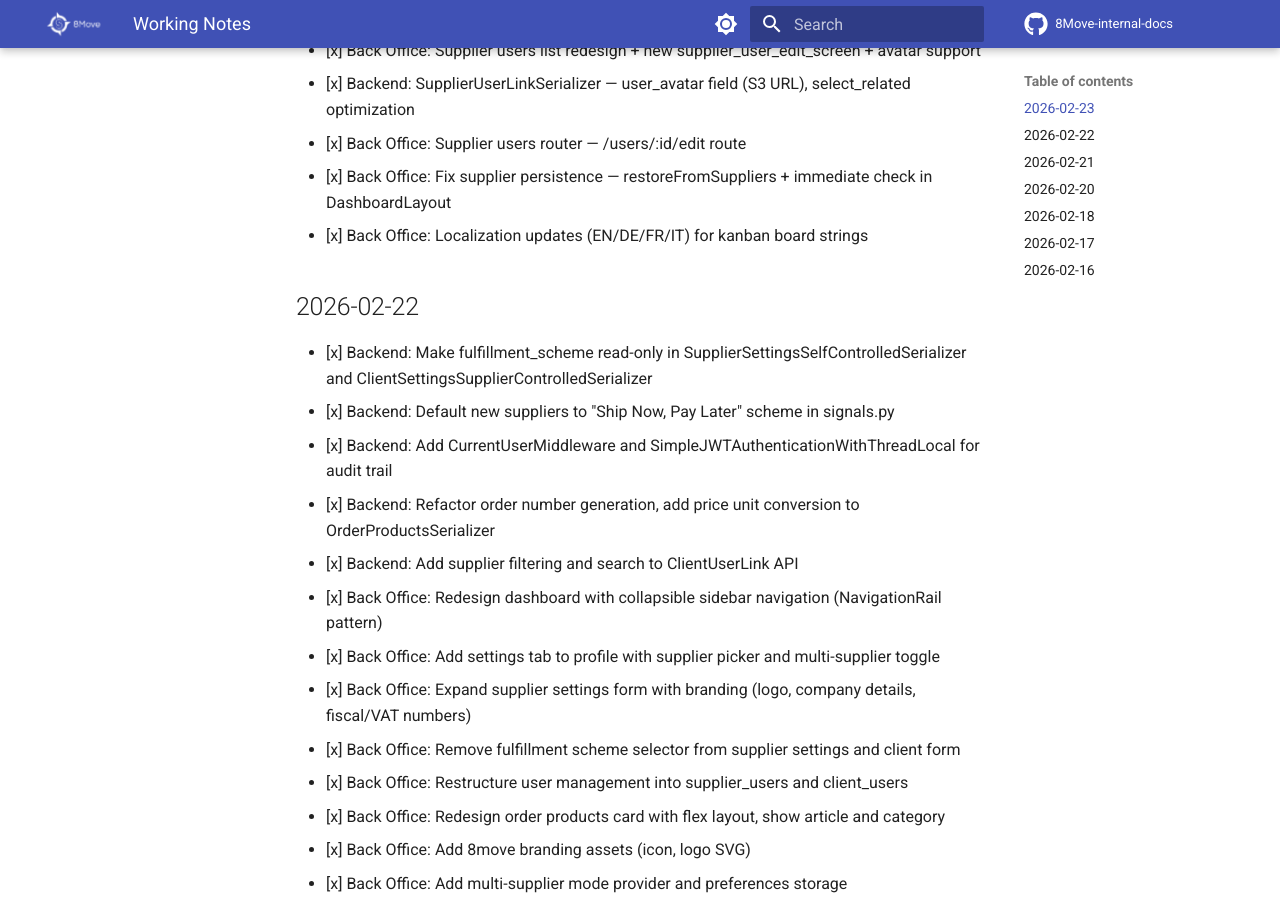
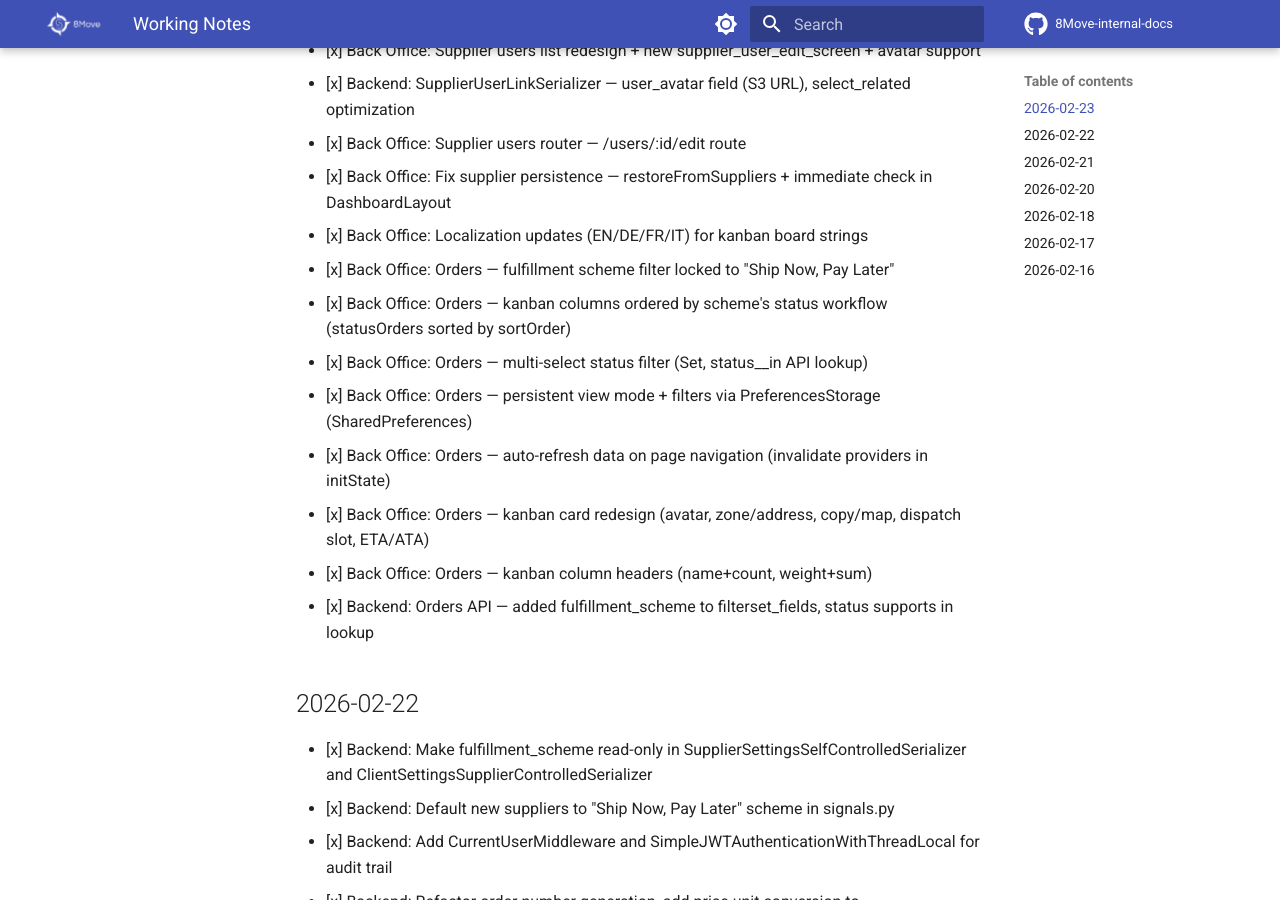
Before and after one commit to MaxShytov/8Move-internal-docs, an MkDocs documentation site: the page built from docs/tasks/current/notes.md, in a window 1280 px wide and 900 px high, scrolled down 300 px. Built offline with MkDocs 1.6.1 and Material for MkDocs 9.7.7, drawn with Linux system fonts in a browser that asks for light colours; comment, search, counter and statistics services are not loaded.

Commit message:
docs: update changelog, notes, and supplier-back-office for orders kanban + filters
Co-Authored-By: Claude Opus 4.6 <noreply@anthropic.com>

```diff
--- a/docs/tasks/current/notes.md
+++ b/docs/tasks/current/notes.md
@@ -8,6 +8,14 @@
 - [x] Back Office: Supplier users router — /users/:id/edit route
 - [x] Back Office: Fix supplier persistence — restoreFromSuppliers + immediate check in DashboardLayout
 - [x] Back Office: Localization updates (EN/DE/FR/IT) for kanban board strings
+- [x] Back Office: Orders — fulfillment scheme filter locked to "Ship Now, Pay Later"
+- [x] Back Office: Orders — kanban columns ordered by scheme's status workflow (statusOrders sorted by sortOrder)
+- [x] Back Office: Orders — multi-select status filter (Set<String>, status__in API lookup)
+- [x] Back Office: Orders — persistent view mode + filters via PreferencesStorage (SharedPreferences)
+- [x] Back Office: Orders — auto-refresh data on page navigation (invalidate providers in initState)
+- [x] Back Office: Orders — kanban card redesign (avatar, zone/address, copy/map, dispatch slot, ETA/ATA)
+- [x] Back Office: Orders — kanban column headers (name+count, weight+sum)
+- [x] Backend: Orders API — added fulfillment_scheme to filterset_fields, status supports in lookup
 
 ## 2026-02-22
 
```
Also changed, not shown: docs/changelog.md (+6 -0 lines), docs/users/supplier-back-office.md (+3 -2 lines).
